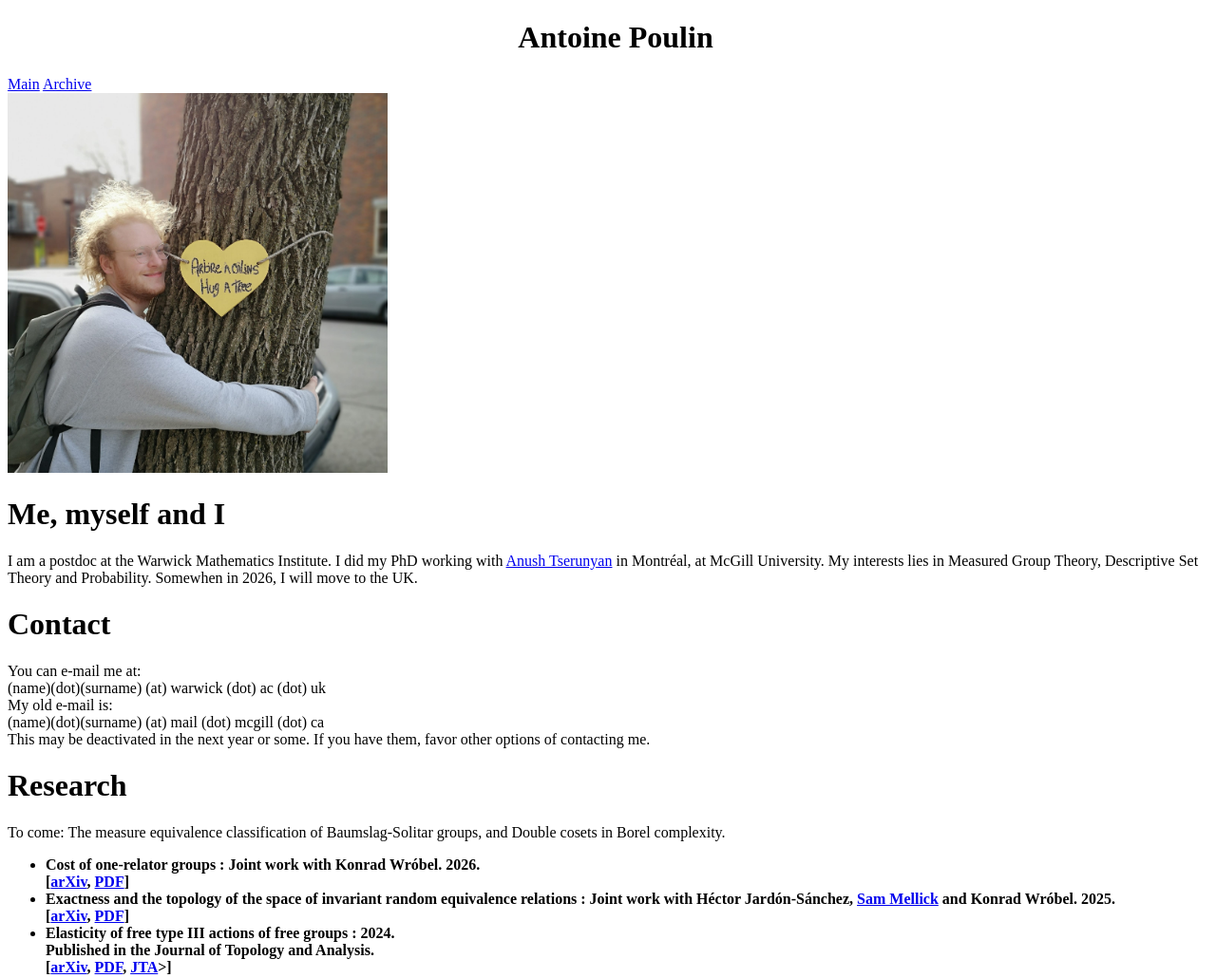
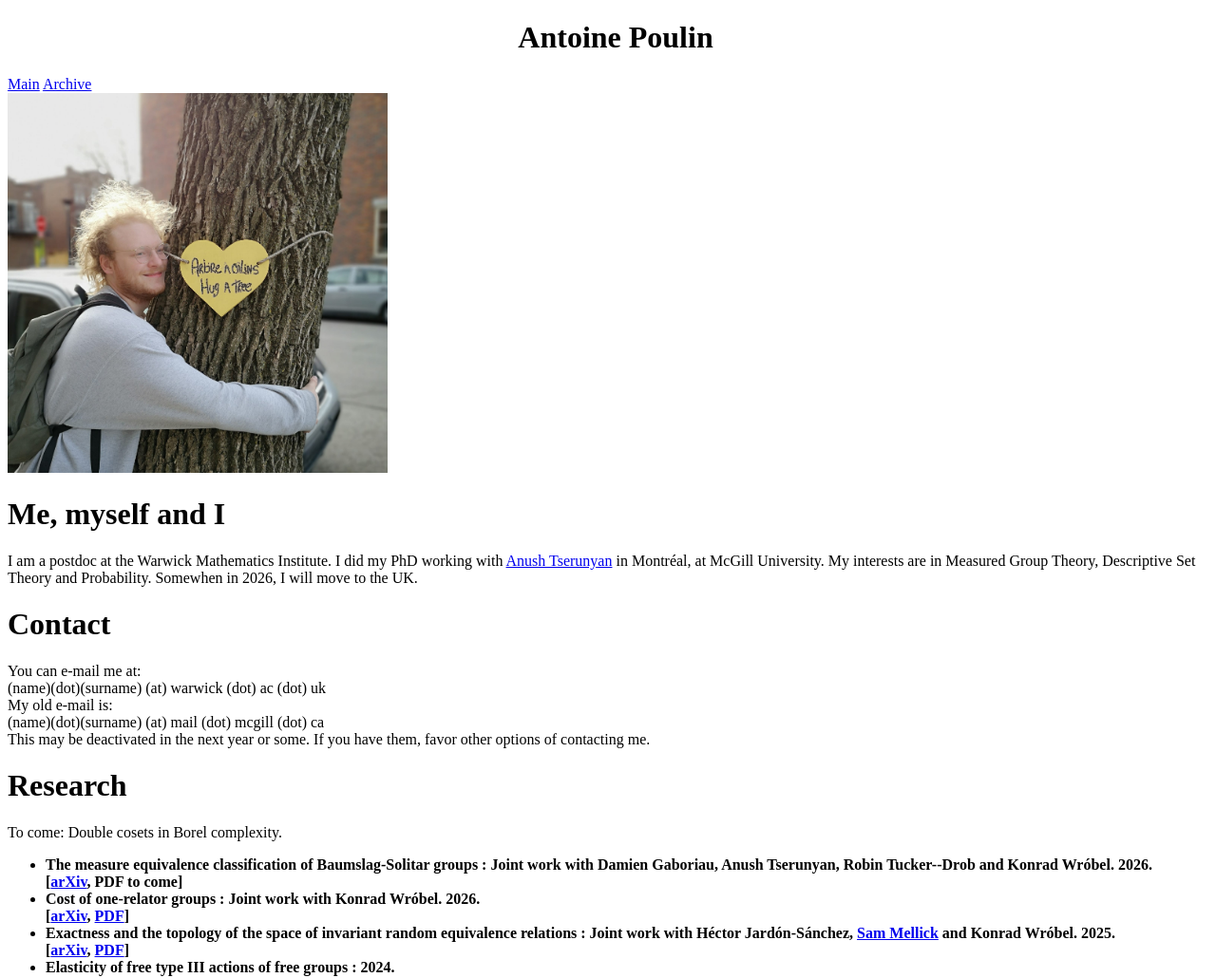
Before and after one commit to AntoineGPoulin/AntoineGPoulin.github.io, a plain HTML site: page index.html in a window 1280 px wide. Shown: the top 1030 px of the page at 95% size. Drawn offline with Linux system fonts and the light colour scheme.

Commit message:
Added BS MS

```diff
--- a/index.html
+++ b/index.html
@@ -48,7 +48,7 @@ Description of myself
     <h1> Me, myself and I</h1>
     <p>
     I am a postdoc at the Warwick Mathematics Institute. I did my PhD working with <a href="https://www.math.mcgill.ca/atserunyan/index.html">Anush Tserunyan</a> in Montréal, at McGill University.
-    My interests lies in Measured Group Theory, Descriptive Set Theory and Probability. Somewhen in 2026, I will move to the UK.
+    My interests are in Measured Group Theory, Descriptive Set Theory and Probability. Somewhen in 2026, I will move to the UK.
     </p>
 
 <!--
@@ -68,9 +68,14 @@ Research Section
 -->
     <h1> Research </h1>
 
-    <p>To come: The measure equivalence classification of Baumslag-Solitar groups, and Double cosets in Borel complexity.</p>
+    <p>To come: Double cosets in Borel complexity.</p>
 
     <ul>
+        <li>
+            <b>The measure equivalence classification of Baumslag-Solitar groups
+            : Joint work with Damien Gaboriau, Anush Tserunyan, Robin Tucker--Drob and Konrad Wróbel. 2026.
+            <br>[<a href="https://arxiv.org/abs/2610.34323">arXiv</a>, PDF to come]
+        </li>
 
     <li>
         <b>Cost of one-relator groups
```
